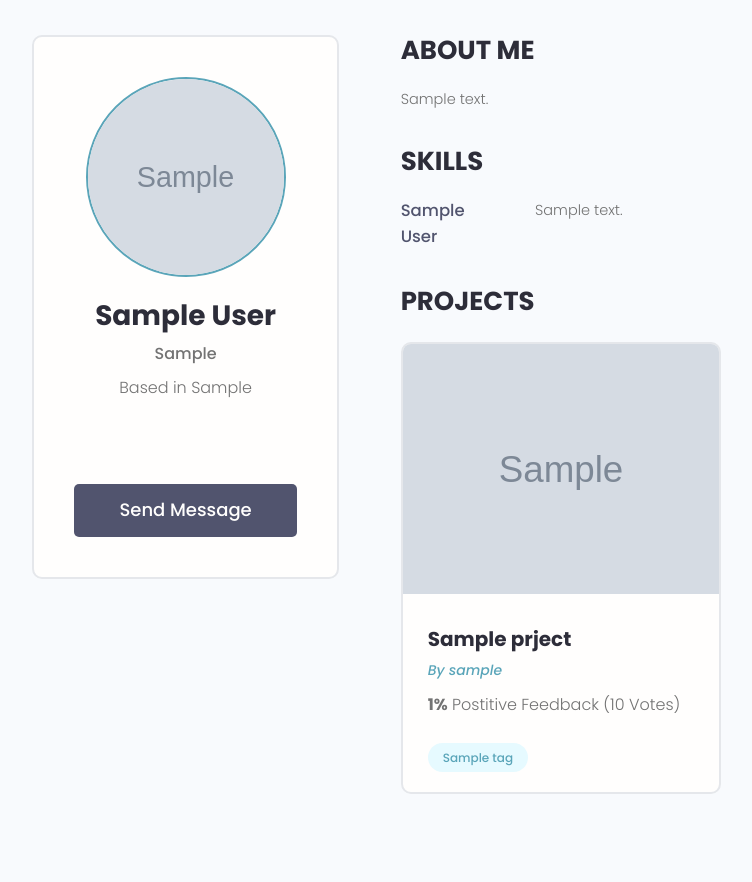
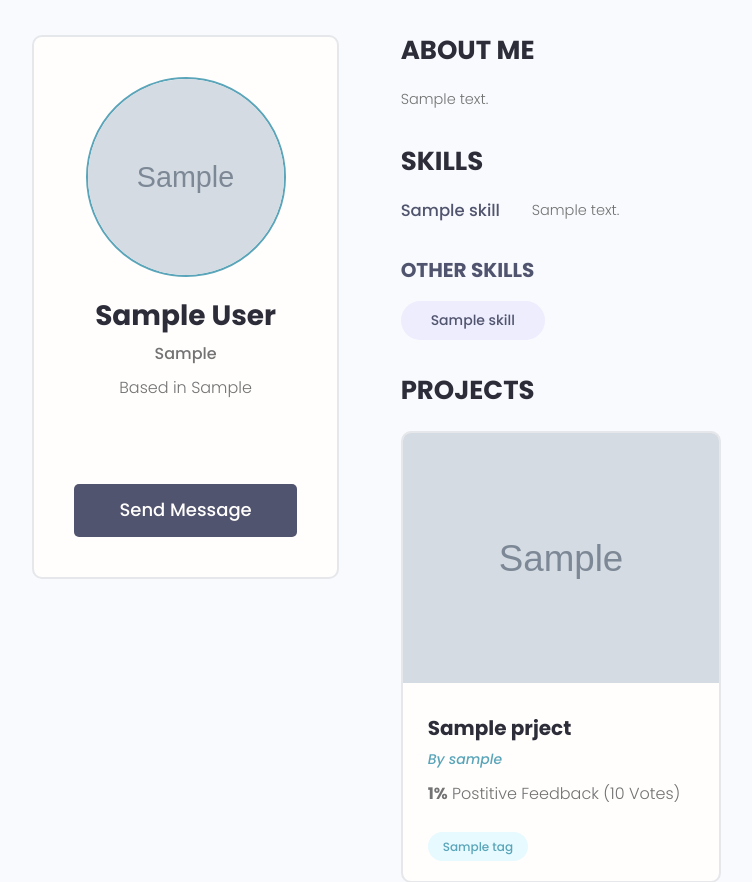
Before and after one commit to santoshvarmag/dealancer, a Django app: template devsearch/users/templates/users/profile.html in a window 1280 px wide. Shown: the part 77-959 px from the top of the page, without its empty margins (96-848 px from the left). Before the commit the page ends 871 px from the top, so only its background shows below. Run offline with Django 3.2, Linux system fonts and the light colour scheme; tables that the repository leaves empty hold one stand-in row (values such as "Sample post"); the template is opened without the code that fills it: values that come from a table or form of the project are taken from there, most other values are stand-ins (such as "Sample title", 1, 10 or a date in 2020); grey boxes marked "Sample" are stand-in pictures; some libraries are stand-ins or nearby versions.

Commit message:
Updated skills display in HTML

```diff
--- a/devsearch/users/templates/users/profile.html
+++ b/devsearch/users/templates/users/profile.html
@@ -42,22 +42,22 @@
           <div class="devInfo">
             <h3 class="devInfo__title">Skills</h3>
             <div class="devInfo__skills">
-              {% for skill in dev.skill_set.all%}
-                {% if skill.description %}
+              {% for skill in topSkills%}
                 <div class="devSkill">
                   <h4 class="devSkill__title">{{skill.name}}</h4>
                   <p class="devSkill__info">
                     {{skill.description}}
                   </p>
                 </div>
-                {% else %}
+              {% endfor %}
+              {% for skill in otherskills %}
                 <h3 class="devInfo__subtitle">Other Skills</h3>
                 <div class="devInfo__otherSkills">
                   <span class="tag tag--pill tag--sub tag--lg">
                     <small>{{skill.name}}</small>
                   </span>
                 </div>
-                {% endif %}
+
               {% endfor %}
 
             </div>
```
